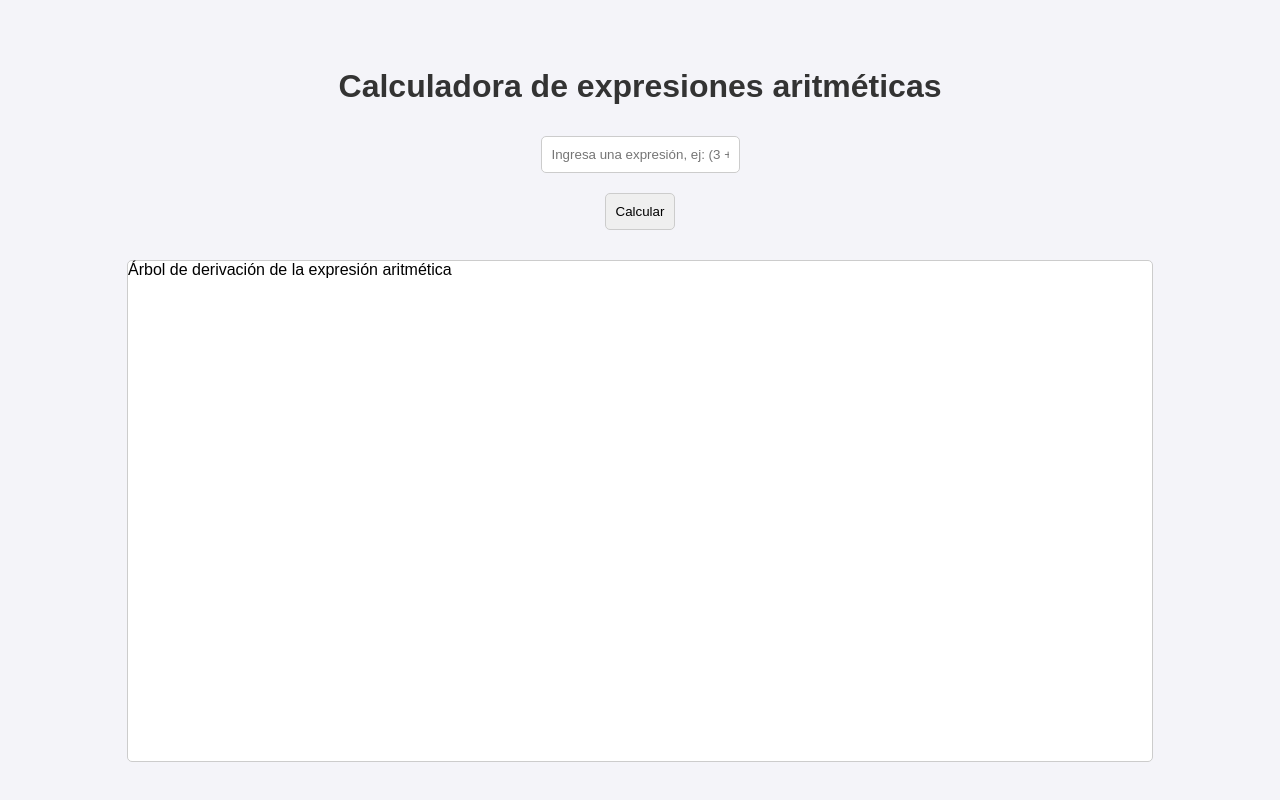
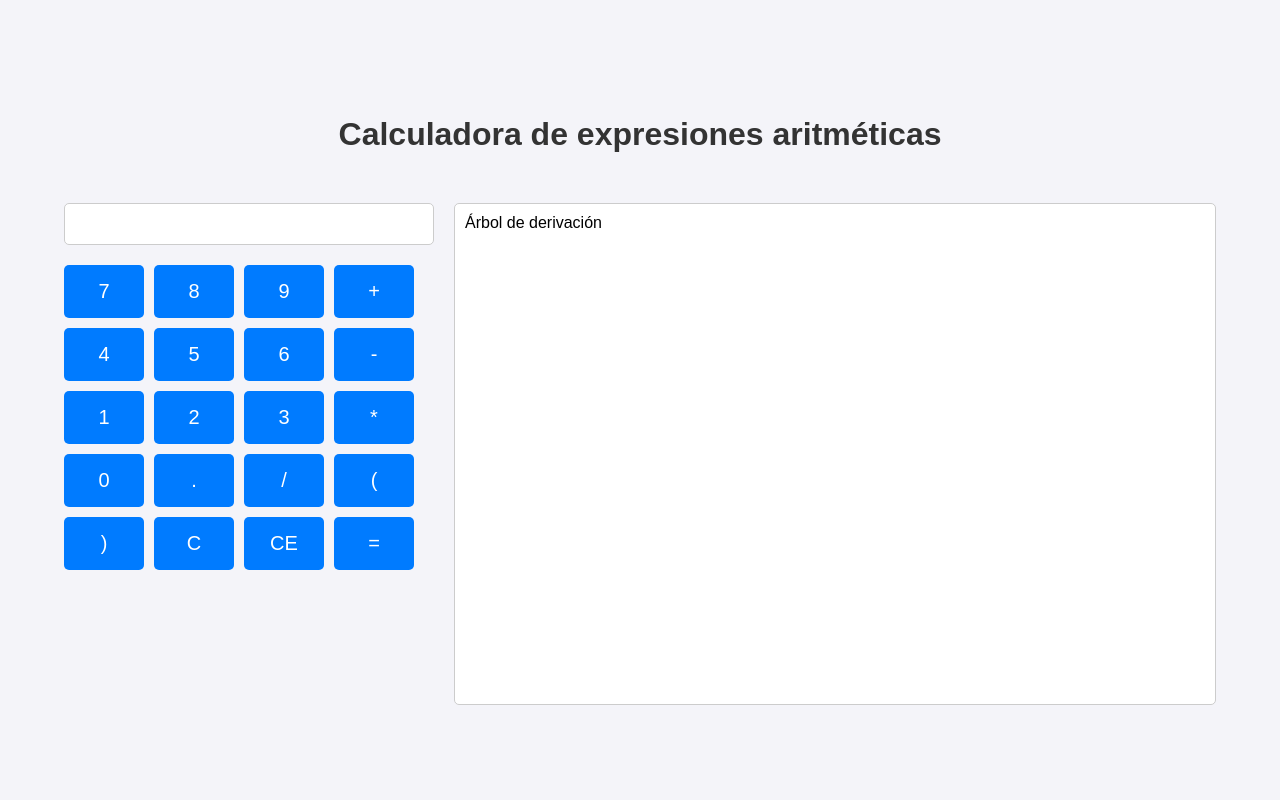
Before and after one commit to adrian77BRO/calculadora_GLC, a Flask app: template templates/index.html in a window 1280 px wide. Run offline with Flask 3, Linux system fonts and the light colour scheme; the template is opened without the code that fills it, so the values that code supplies are empty.

Commit message:
Mejora en el diseño

```diff
--- a/static/script.js
+++ b/static/script.js
@@ -1,5 +1,30 @@
+let expression = "";
+
+function appendToExpression(value) {
+    expression += value;
+    updateDisplay();
+}
+
+function deleteLast() {
+    expression = expression.slice(0, -1);
+    updateDisplay();
+}
+
+function clearExpression() {
+    expression = "";
+    updateDisplay();
+    document.getElementById("tree").innerHTML = "";
+}
+
+function updateDisplay() {
+    document.getElementById("expressionDisplay").innerText = expression || "0";
+}
+
 async function calculate() {
-    const expression = document.getElementById("expression").value;
+    if (!expression) {
+        alert("Por favor, ingresa una expresión.");
+        return;
+    }
 
     const response = await fetch("http://127.0.0.1:5000/calculate", {
         method: "POST",
@@ -8,6 +33,7 @@ async function calculate() {
         },
         body: JSON.stringify({ expression }),
     });
+
     if (!response.ok) {
         console.error("Error en la solicitud:", response.statusText);
         return;
@@ -63,9 +89,7 @@ function renderTree(data) {
         .attr("class", "node")
         .attr("transform", d => "translate(" + d.y + "," + d.x + ")");
 
-    node.append("circle")
-        .attr("r", 10);
-
+    node.append("circle").attr("r", 10);
     node.append("text")
         .attr("dy", ".35em")
         .attr("x", d => d.children ? -13 : 13)
--- a/static/styles.css
+++ b/static/styles.css
@@ -11,24 +11,66 @@ body {
 
 h1 {
     color: #333;
-    margin-top: 30px;
+    margin-bottom: 50px;
 }
 
-input,
-button {
+.container {
+    display: flex;
+    flex-direction: row;
+    align-items: flex-start;
+    justify-content: space-between;
+    width: 90%;
+    max-width: 1200px;
+}
+
+.calculator-section {
+    flex: 1;
+    margin-right: 20px;
+}
+
+.tree-section {
+    flex: 2;
+    background: #fff;
+    border: 1px solid #ccc;
+    border-radius: 5px;
     padding: 10px;
-    margin: 10px;
+}
+
+.calculator {
+    display: grid;
+    grid-template-columns: repeat(4, 80px);
+    gap: 10px;
+    margin-top: 20px;
+}
+
+.button {
+    background-color: #007bff;
+    color: white;
+    border: none;
     border-radius: 5px;
+    font-size: 20px;
+    padding: 15px;
+    cursor: pointer;
+    text-align: center;
+}
+
+.button:hover {
+    background-color: #0056b3;
+}
+
+.display {
+    grid-column: span 4;
+    background: #fff;
+    font-size: 24px;
+    padding: 20px;
+    text-align: right;
     border: 1px solid #ccc;
+    border-radius: 5px;
 }
 
 #tree {
-    width: 80%;
-    height: 500px;
-    border: 1px solid #ccc;
-    border-radius: 5px;
-    background-color: #fff;
-    margin-top: 20px;
+    width: 100%;
+    height: 480px;
 }
 
 .node {
@@ -40,8 +82,8 @@ button {
 }
 
 .node circle {
-    fill: lightgreen;
-    stroke: green;
+    fill: lightblue;
+    stroke: steelblue;
     stroke-width: 3px;
 }
 
--- a/templates/index.html
+++ b/templates/index.html
@@ -11,10 +11,40 @@
 
 <body>
     <h1>Calculadora de expresiones aritméticas</h1>
-    <input id="expression" type="text" placeholder="Ingresa una expresión, ej: (3 + 4 * 2)" />
-    <button onclick="calculate()">Calcular</button>
-    <div id="tree">Árbol de derivación de la expresión aritmética</div>
+    <div class="container">
+        <div class="calculator-section">
+            <div class="display" id="expressionDisplay"></div>
+            <div class="calculator">
+                <button class="button" onclick="appendToExpression('7')">7</button>
+                <button class="button" onclick="appendToExpression('8')">8</button>
+                <button class="button" onclick="appendToExpression('9')">9</button>
+                <button class="button" onclick="appendToExpression('+')">+</button>
 
+                <button class="button" onclick="appendToExpression('4')">4</button>
+                <button class="button" onclick="appendToExpression('5')">5</button>
+                <button class="button" onclick="appendToExpression('6')">6</button>
+                <button class="button" onclick="appendToExpression('-')">-</button>
+
+                <button class="button" onclick="appendToExpression('1')">1</button>
+                <button class="button" onclick="appendToExpression('2')">2</button>
+                <button class="button" onclick="appendToExpression('3')">3</button>
+                <button class="button" onclick="appendToExpression('*')">*</button>
+
+                <button class="button" onclick="appendToExpression('0')">0</button>
+                <button class="button" onclick="appendToExpression('.')">.</button>
+                <button class="button" onclick="appendToExpression('/')">/</button>
+                <button class="button" onclick="appendToExpression('(')">(</button>
+                <button class="button" onclick="appendToExpression(')')">)</button>
+
+                <button class="button" onclick="deleteLast()">C</button>
+                <button class="button" onclick="clearExpression()">CE</button>
+                <button class="button" onclick="calculate()">=</button>
+            </div>
+        </div>
+        <div class="tree-section">
+            <div id="tree">Árbol de derivación</div>
+        </div>
+    </div>
     <script src="/static/script.js"></script>
 </body>
 
```
